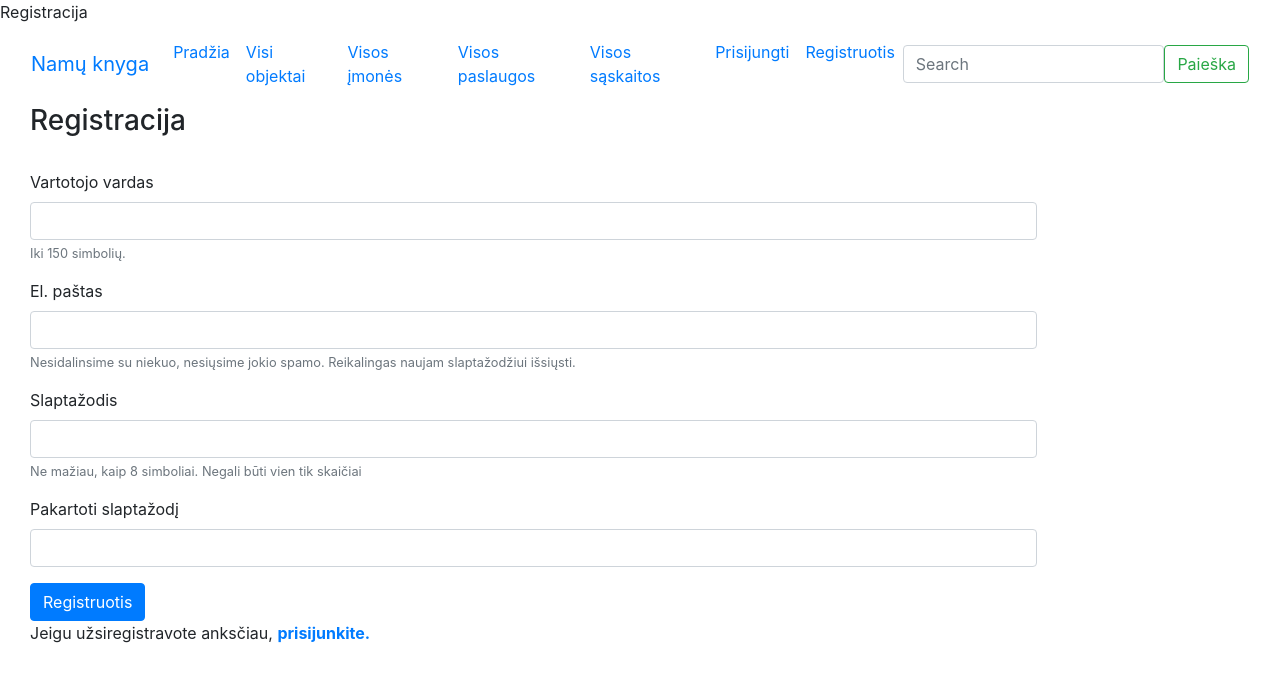
After one commit to mindaugasI/RE_book, a Django app: page /house-book/register/ in a window 1280 px wide. The commit adds this page. Shown: the top 682 px of the page. Run offline with Django 4.2, Linux system fonts and the light colour scheme; some libraries are stand-ins or nearby versions.

Commit message:
create user registration form

```diff
--- a/house_book/templates/base.html
+++ b/house_book/templates/base.html
@@ -46,7 +46,14 @@
             <li class="nav-item"><a class="nav-link" href="{% url 'logout'%}?next=/house-book">Atsijungti</a></li>
           {% else %}
             <li class="nav-item"><a class="nav-link" href="{% url 'login'%}?next={{request.path}}">Prisijungti</a></li>
-            <li class="nav-item"><a class="nav-link" href="#">Registruotis</a></li>
+            <li class="nav-item"><a class="nav-link" href="{% url 'register'%}">Registruotis</a></li>
+                {% if messages %}
+                    {% for message in messages %}
+                            <div class="alert alert-{% if message.tags == 'error' %}danger{% elif message.tags == 'info' %}success{% endif %}" role="alert">
+                                    {{ message }}
+                            </div>
+                    {% endfor %}
+                {% endif %}
           {% endif %}
         </li>
       </ul>
--- /dev/null
+++ b/house_book/templates/registration/register.html
@@ -0,0 +1,37 @@
+{% extends "base.html" %}
+
+{% block title %}Registracija{% endblock %}
+
+{% block content %}
+
+    <div class="container register">
+        <h3>Registracija</h3><br/>
+        <form method="post">
+            {% csrf_token %}
+            <div class="form-group">
+                <label for="username">Vartotojo vardas</label>
+                <input name="username" type="text" class="form-control" id="username" aria-describedby="usernameHelp">
+                <small id="usernameHelp" class="form-text text-muted">Iki 150 simbolių.</small>
+            </div>
+            <div class="form-group">
+                <label for="exampleInputEmail1">El. paštas</label>
+                <input name="email" type="email" class="form-control" id="exampleInputEmail1" aria-describedby="emailHelp">
+                <small id="emailHelp" class="form-text text-muted">Nesidalinsime su niekuo, nesiųsime jokio spamo.
+                    Reikalingas naujam slaptažodžiui išsiųsti. </small>
+            </div>
+            <div class="form-group">
+                <label for="password">Slaptažodis</label>
+                <input name="password" type="password" class="form-control" id="password" aria-describedby="pwdHelp">
+                <small id="pwdHelp" class="form-text text-muted">Ne mažiau, kaip 8 simboliai. Negali būti vien tik
+                    skaičiai</small>
+            </div>
+            <div class="form-group">
+                <label for="password2">Pakartoti slaptažodį</label>
+                <input name="password2" type="password" class="form-control" id="password2" aria-describedby="pwd2Help">
+            </div>
+            <button type="submit" class="btn btn-primary register-button">Registruotis</button>
+        </form>
+        <p>Jeigu užsiregistravote anksčiau, <a href="{% url 'login' %}"><strong>prisijunkite.</strong></a></p>
+    </div>
+
+{% endblock %}
--- a/house_book/urls.py
+++ b/house_book/urls.py
@@ -6,6 +6,7 @@ urlpatterns = [
     path('', views.index, name='index'),
     path('search/', views.search, name='search'),
     path('accounts/', include('django.contrib.auth.urls')),
+    path('register/', views.register, name='register'),
     path('objects/', views.objects, name='objects'),
     path('objects/<int:id>', views.object, name='object'),
     path('suppliers/', views.suppliers, name='suppliers'),
--- a/house_book/views.py
+++ b/house_book/views.py
@@ -1,11 +1,14 @@
-from django.shortcuts import render, get_object_or_404
+from django.shortcuts import render, get_object_or_404, redirect
 from django.http import HttpResponse
 from .models import Type, Service, Object, Owner, Supplier, Invoice
 from datetime import datetime
 from django.core.paginator import Paginator
 from django.db.models import Q
+from django.contrib import messages
 from django.contrib.auth.mixins import LoginRequiredMixin
-from django.views import generic
+from django.contrib.auth.forms import User
+from django.views.generic import ListView
+from django.views.decorators.csrf import csrf_protect
 
 def index(request):
     # Suskaičiuokime keletą pagrindinių objektų
@@ -104,10 +107,40 @@ def service(request, id):
     return render(request, 'service.html', {'service': single_service})
 
 
-class ObjectsOwnedByUserListView(LoginRequiredMixin, generic.ListView):
+class ObjectsOwnedByUserListView(LoginRequiredMixin, ListView):
     model = Object
     template_name = 'user_objects.html'
     paginate_by = 10
 
     def get_queryset(self):
         return Object.objects.filter(obj_owner=self.request.user)
+
+# Registracijos funkcija
+@csrf_protect
+def register(request):
+    if request.method == "POST":
+        # pasiimame reikšmes iš registracijos formos
+        username = request.POST['username']
+        email = request.POST['email']
+        password = request.POST['password']
+        password2 = request.POST['password2']
+        # tikriname, ar sutampa slaptažodžiai
+        if password == password2:
+            # tikriname, ar neužimtas username
+            if User.objects.filter(username=username).exists():
+                messages.error(request, f'Vartotojo vardas {username} užimtas!')
+                return redirect('register')
+            else:
+                # tikriname, ar nėra tokio pat email
+                if User.objects.filter(email=email).exists():
+                    messages.error(request, f'Vartotojas su el. paštu {email} jau užregistruotas!')
+                    return redirect('register')
+                else:
+                    # jeigu viskas tvarkoje, sukuriame naują vartotoją
+                    User.objects.create_user(username=username, email=email, password=password)
+                    messages.info(request, f'Vartotojas {username} užregistruotas!')
+                    return redirect('login')
+        else:
+            messages.error(request, 'Slaptažodžiai nesutampa!')
+            return redirect('register')
+    return render(request, 'registration/register.html')
```
